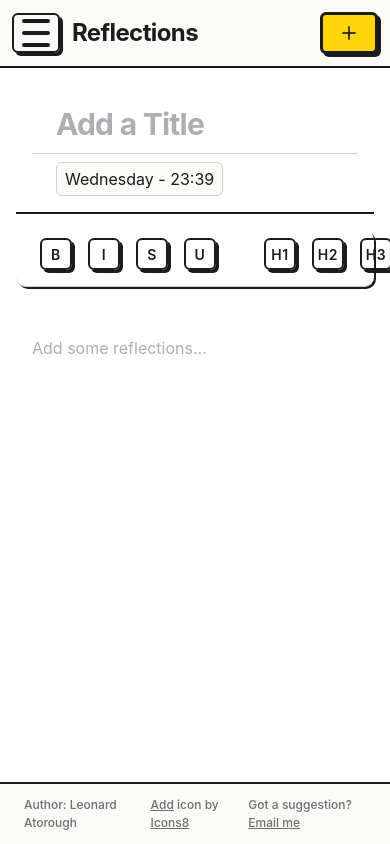
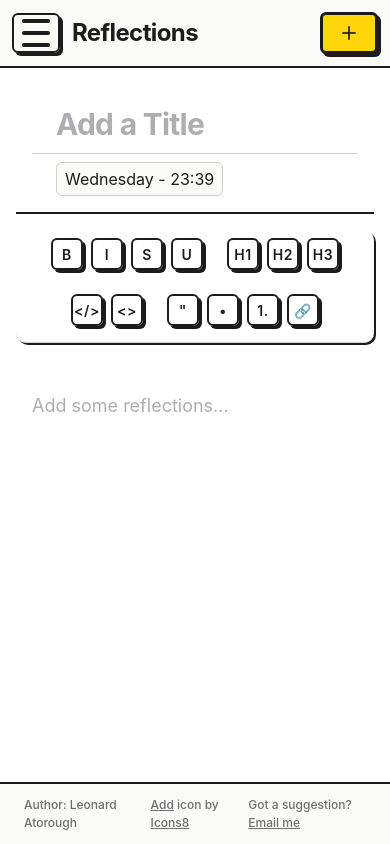
Before and after one commit to Leonard-Atorough/reflections-app, a React (Vite) app: page / in a window 390 px wide. Both pictures are taken after a click on the button 349 px from the left and 33 px from the top of the page. Built offline with nearby package versions, Linux system fonts and the light colour scheme.

Commit message:
feat: enhance responsive design for EditorToolbar and update styles in ReflectionForm

```diff
--- a/src/components/Reflection/ReflectionsForm/EditorToolbar/EditorToolbar.module.css
+++ b/src/components/Reflection/ReflectionsForm/EditorToolbar/EditorToolbar.module.css
@@ -19,6 +19,17 @@
     display: flex;
     gap: var(--space-4);
   }
+
+  @media (max-width: 600px) {
+    flex-wrap: wrap;
+    align-items: flex-start;
+    justify-content: center;
+
+    > .group {
+      flex-wrap: wrap;
+      gap: var(--space-2);
+    }
+  }
 }
 
 .editorButton {
--- a/src/components/Reflection/ReflectionsForm/EditorToolbar/EditorToolbar.tsx
+++ b/src/components/Reflection/ReflectionsForm/EditorToolbar/EditorToolbar.tsx
@@ -1,12 +1,14 @@
 import { Button } from "@/components/ui";
 import type { MarkdownFormats } from "@/types/ContentFormat";
 import styles from "./EditorToolbar.module.css";
+import { useResponsive } from "@/hooks";
 
 export interface EditorToolbarProps {
   onFormat: (format: keyof typeof MarkdownFormats, args?: string) => void;
 }
 
 export function EditorToolbar({ onFormat }: EditorToolbarProps) {
+  const { isMobile } = useResponsive();
   return (
     <div className={styles.toolbar}>
       <div className={styles.group}>
@@ -47,7 +49,7 @@ export function EditorToolbar({ onFormat }: EditorToolbarProps) {
           U
         </Button>
       </div>
-      <span className={styles.divider} />
+      {!isMobile && <span className={styles.divider} />}
       <div className={styles.group}>
         <Button
           variant="outline"
@@ -77,7 +79,7 @@ export function EditorToolbar({ onFormat }: EditorToolbarProps) {
           H3
         </Button>
       </div>
-      <span className={styles.divider} />
+      {!isMobile && <span className={styles.divider} />}
       <div className={styles.group}>
         <Button
           variant="outline"
@@ -98,7 +100,7 @@ export function EditorToolbar({ onFormat }: EditorToolbarProps) {
           {"<>"}
         </Button>
       </div>
-      <span className={styles.divider} />
+      {!isMobile && <span className={styles.divider} />}
       <div className={styles.group}>
         <Button
           variant="outline"
--- a/src/components/Reflection/ReflectionsForm/ReflectionForm.module.css
+++ b/src/components/Reflection/ReflectionsForm/ReflectionForm.module.css
@@ -6,3 +6,7 @@
   gap: var(--space-4);
   height: 100%;
 }
+
+.contentEditor > .formContent {
+  font-size: var(--text-lg);
+}
--- a/src/components/Reflection/ReflectionsForm/ReflectionForm.tsx
+++ b/src/components/Reflection/ReflectionsForm/ReflectionForm.tsx
@@ -71,7 +71,7 @@ function ContentEditor({ value, onChange }: { value: string; onChange: (value: s
         aria-label="Content"
         placeholder="Add some reflections..."
         value={value}
-        className="content"
+        className={`content ${styles.formContent}`}
         onChange={(e) => onChange(e.target.value)}
       />
     </div>
```
Also changed, not shown: src/index.css (line endings or trailing spaces).
